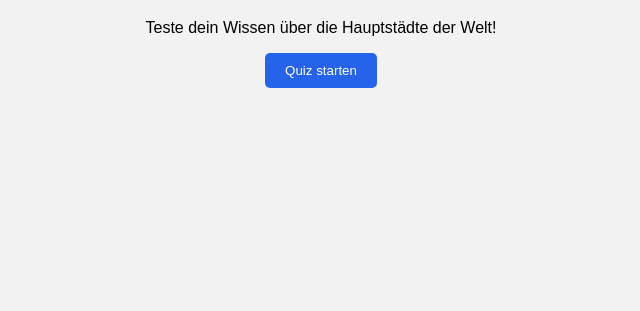
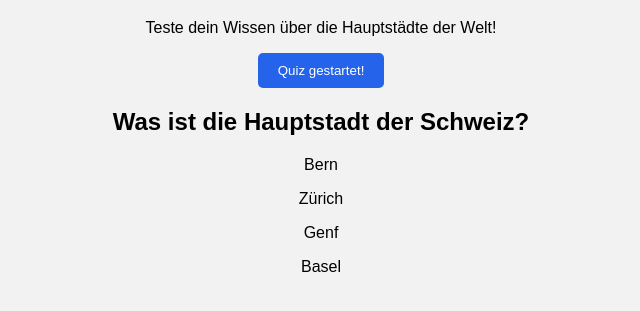
Before and after one commit to zkrharis/BBWI26-1a-WI104-HZER, a plain HTML site: page Projekt/index.html in a window 1280 px wide. Both pictures are taken after a click on the button "Quiz starten". Shown: the part 119-430 px from the top of the page, without its empty margins (319-959 px from the left). Drawn offline with Linux system fonts and the light colour scheme.

Commit message:
Erste Quizfrage und Startbutton Funktion hinzugefuegt

```diff
--- a/Projekt/index.html
+++ b/Projekt/index.html
@@ -14,5 +14,11 @@
 
     <button id="start">Quiz starten</button>
 
+     <h2>Was ist die Hauptstadt der Schweiz?</h2>
+    <p>Bern</p>
+    <p>Zürich</p>
+    <p>Genf</p>
+    <p>Basel</p>
+
 </body>
 </html>
--- a/Projekt/script.js
+++ b/Projekt/script.js
@@ -0,0 +1,6 @@
+const startButton = document.querySelector("#start");
+
+// NEU: Auf einen Klick reagieren
+startButton.addEventListener("click", () => {
+    startButton.textContent = "Quiz gestartet!";
+});
```
